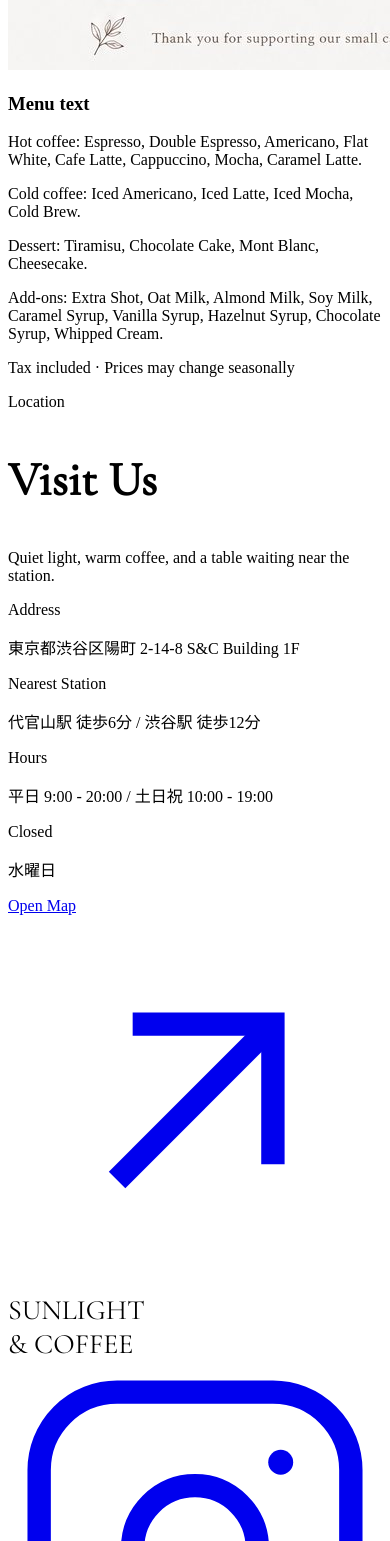
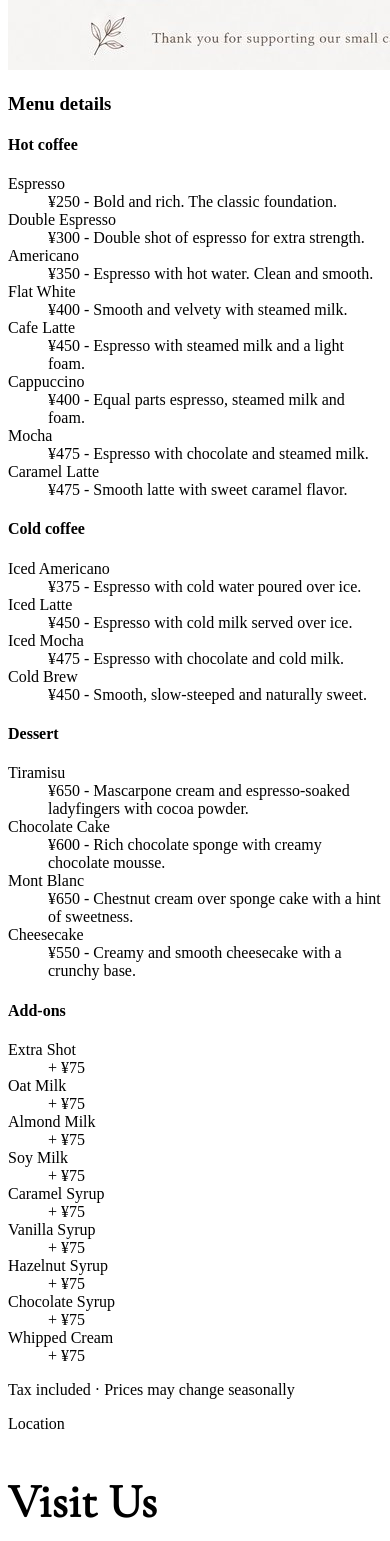
Before and after one commit to dvichisasaki/cafe-web, a React (Vite) app: page / in a window 390 px wide. Shown: the part 10327-11868 px from the top of the page. Built offline with nearby package versions, Linux system fonts and the light colour scheme; the HTML template or start-up script is replaced by a standard one.

Commit message:
Polish production cafe site details

```diff
--- a/src/App.jsx
+++ b/src/App.jsx
@@ -17,6 +17,8 @@ const IMGS = {
   americano: imagePath("americano.jpg"),
   iceLatte: imagePath("ice-latte.jpg"),
 };
+
+const INSTAGRAM_URL = "https://instagram.com/sunlight.coffee";
 
 function useReveal(threshold = 0.15) {
   const ref = useRef(null);
@@ -84,12 +86,12 @@ function Nav() {
               </li>
             ))}
           </ul>
-          <a href="https://instagram.com" target="_blank" rel="noopener noreferrer" className={`transition-all duration-300 hover:opacity-60 ${scrolled ? "text-stone-900" : "text-white"}`} aria-label="Instagram">
+          <a href={INSTAGRAM_URL} target="_blank" rel="noopener noreferrer" className={`transition-all duration-300 hover:opacity-60 ${scrolled ? "text-stone-900" : "text-white"}`} aria-label="Instagram">
             <InstagramIcon className="w-[18px] h-[18px]" />
           </a>
         </div>
         <div className="md:hidden flex items-center gap-4">
-          <a href="https://instagram.com" target="_blank" rel="noopener noreferrer" className={`${scrolled ? "text-stone-900" : "text-white"}`} aria-label="Instagram">
+          <a href={INSTAGRAM_URL} target="_blank" rel="noopener noreferrer" className={`${scrolled ? "text-stone-900" : "text-white"}`} aria-label="Instagram">
             <InstagramIcon className="w-[18px] h-[18px]" />
           </a>
           <button className="flex flex-col gap-1.5 p-1" onClick={() => setMenuOpen(!menuOpen)} aria-label="Menu" aria-expanded={menuOpen} aria-controls="mobile-nav">
@@ -103,7 +105,7 @@ function Nav() {
         <ul className="flex flex-col px-6 pb-6 gap-5 list-none">
           {links.map(l => (
             <li key={l}>
-              <a href={`#${l.toLowerCase()}`} onClick={() => setMenuOpen(false)} className="block text-[13px] tracking-[0.3em] uppercase text-stone-900 hover:text-stone-400 transition-colors">{l}</a>
+              <a href={`#${l.toLowerCase()}`} onClick={() => setMenuOpen(false)} className="block text-[13px] tracking-[0.3em] uppercase text-stone-900 hover:text-stone-500 transition-colors">{l}</a>
             </li>
           ))}
         </ul>
@@ -153,12 +155,12 @@ function SplitSection({ id, imgSrc, imgAlt, label, title, desc, reverse = false,
       </div>
       <div className={`w-full md:w-1/2 flex flex-col justify-end px-8 py-14 md:px-16 md:py-20 ${bg}`}>
         <Reveal>
-          <p className="text-[10px] tracking-[0.5em] uppercase text-stone-400 mb-5">{label}</p>
+          <p className="text-[10px] tracking-[0.5em] uppercase text-stone-500 mb-5">{label}</p>
           <h2 className="font-light leading-none tracking-tight text-stone-900"
             style={{ fontFamily: "Cormorant Garamond, serif", fontSize: "clamp(56px, 7vw, 120px)" }}>
             {title}
           </h2>
-          <p className="mt-8 text-[13px] leading-relaxed text-stone-400 max-w-xs border-t border-stone-100 pt-6">{desc}</p>
+          <p className="mt-8 text-[13px] leading-relaxed text-stone-500 max-w-xs border-t border-stone-100 pt-6">{desc}</p>
         </Reveal>
       </div>
     </section>
@@ -281,7 +283,7 @@ function CoffeeSection() {
           className={`transition-all duration-400 ease-out ${textSlideIn}`}
           style={{ transition: "transform 0.4s ease, opacity 0.4s ease" }}
         >
-          <p className="text-[10px] tracking-[0.5em] uppercase text-stone-400 mb-5">01 — Craft</p>
+          <p className="text-[10px] tracking-[0.5em] uppercase text-stone-500 mb-5">01 — Craft</p>
           <h2 id="coffee-title" className="font-light leading-none tracking-tight text-stone-900"
             style={{ fontFamily: "Cormorant Garamond, serif", fontSize: "clamp(44px, 6vw, 100px)" }}>
             {item.name}
@@ -289,12 +291,12 @@ function CoffeeSection() {
           <p className="sr-only" aria-live="polite">
             Coffee slide {index + 1} of {COFFEE_ITEMS.length}: {item.name}
           </p>
-          <p className="mt-8 text-[13px] leading-relaxed text-stone-400 max-w-xs border-t border-stone-100 pt-6">
+          <p className="mt-8 text-[13px] leading-relaxed text-stone-500 max-w-xs border-t border-stone-100 pt-6">
             {item.note}
           </p>
-          <p className="mt-4 text-[12px] tracking-[0.3em] text-stone-300">{item.price}</p>
+          <p className="mt-4 text-[12px] tracking-[0.3em] text-stone-400">{item.price}</p>
 
-          <p className="mt-10 text-[10px] tracking-[0.3em] uppercase text-stone-300 flex items-center gap-2">
+          <p className="mt-10 text-[10px] tracking-[0.3em] uppercase text-stone-400 flex items-center gap-2">
             <svg className="w-3.5 h-3.5" viewBox="0 0 24 24" fill="none" stroke="currentColor" strokeWidth="1.5" aria-hidden="true" focusable="false"><path d="M9 5l7 7-7 7" /></svg>
             Swipe or scroll to explore
           </p>
@@ -428,7 +430,7 @@ function DessertSection() {
           className={`transition-all duration-400 ease-out ${textSlideIn}`}
           style={{ transition: "transform 0.4s ease, opacity 0.4s ease" }}
         >
-          <p className="text-[10px] tracking-[0.5em] uppercase text-stone-400 mb-5">02 — Sweet</p>
+          <p className="text-[10px] tracking-[0.5em] uppercase text-stone-500 mb-5">02 — Sweet</p>
           <h2 id="dessert-title" className="font-light leading-none tracking-tight text-stone-900"
             style={{ fontFamily: "Cormorant Garamond, serif", fontSize: "clamp(44px, 6vw, 100px)" }}>
             {item.name}
@@ -436,13 +438,13 @@ function DessertSection() {
           <p className="sr-only" aria-live="polite">
             Dessert slide {index + 1} of {DESSERT_ITEMS.length}: {item.name}
           </p>
-          <p className="mt-8 text-[13px] leading-relaxed text-stone-400 max-w-xs border-t border-stone-100 pt-6">
+          <p className="mt-8 text-[13px] leading-relaxed text-stone-500 max-w-xs border-t border-stone-100 pt-6">
             {item.note}
           </p>
-          <p className="mt-4 text-[12px] tracking-[0.3em] text-stone-300">{item.price}</p>
+          <p className="mt-4 text-[12px] tracking-[0.3em] text-stone-400">{item.price}</p>
 
           {/* Swipe hint */}
-          <p className="mt-10 text-[10px] tracking-[0.3em] uppercase text-stone-300 flex items-center gap-2">
+          <p className="mt-10 text-[10px] tracking-[0.3em] uppercase text-stone-400 flex items-center gap-2">
             <svg className="w-3.5 h-3.5" viewBox="0 0 24 24" fill="none" stroke="currentColor" strokeWidth="1.5" aria-hidden="true" focusable="false"><path d="M9 5l7 7-7 7" /></svg>
             Swipe or scroll to explore
           </p>
@@ -473,13 +475,95 @@ function Atmosphere() {
 }
 
 // MENU
+const MENU_GROUPS = [
+  {
+    title: "Hot coffee",
+    items: [
+      { name: "Espresso", price: "¥250", description: "Bold and rich. The classic foundation." },
+      { name: "Double Espresso", price: "¥300", description: "Double shot of espresso for extra strength." },
+      { name: "Americano", price: "¥350", description: "Espresso with hot water. Clean and smooth." },
+      { name: "Flat White", price: "¥400", description: "Smooth and velvety with steamed milk." },
+      { name: "Cafe Latte", price: "¥450", description: "Espresso with steamed milk and a light foam." },
+      { name: "Cappuccino", price: "¥400", description: "Equal parts espresso, steamed milk and foam." },
+      { name: "Mocha", price: "¥475", description: "Espresso with chocolate and steamed milk." },
+      { name: "Caramel Latte", price: "¥475", description: "Smooth latte with sweet caramel flavor." },
+    ],
+  },
+  {
+    title: "Cold coffee",
+    items: [
+      { name: "Iced Americano", price: "¥375", description: "Espresso with cold water poured over ice." },
+      { name: "Iced Latte", price: "¥450", description: "Espresso with cold milk served over ice." },
+      { name: "Iced Mocha", price: "¥475", description: "Espresso with chocolate and cold milk." },
+      { name: "Cold Brew", price: "¥450", description: "Smooth, slow-steeped and naturally sweet." },
+    ],
+  },
+  {
+    title: "Dessert",
+    items: [
+      { name: "Tiramisu", price: "¥650", description: "Mascarpone cream and espresso-soaked ladyfingers with cocoa powder." },
+      { name: "Chocolate Cake", price: "¥600", description: "Rich chocolate sponge with creamy chocolate mousse." },
+      { name: "Mont Blanc", price: "¥650", description: "Chestnut cream over sponge cake with a hint of sweetness." },
+      { name: "Cheesecake", price: "¥550", description: "Creamy and smooth cheesecake with a crunchy base." },
+    ],
+  },
+  {
+    title: "Add-ons",
+    items: [
+      { name: "Extra Shot", price: "+ ¥75" },
+      { name: "Oat Milk", price: "+ ¥75" },
+      { name: "Almond Milk", price: "+ ¥75" },
+      { name: "Soy Milk", price: "+ ¥75" },
+      { name: "Caramel Syrup", price: "+ ¥75" },
+      { name: "Vanilla Syrup", price: "+ ¥75" },
+      { name: "Hazelnut Syrup", price: "+ ¥75" },
+      { name: "Chocolate Syrup", price: "+ ¥75" },
+      { name: "Whipped Cream", price: "+ ¥75" },
+    ],
+  },
+];
+
 function MenuSection() {
   const [lightbox, setLightbox] = useState(false);
+  const closeButtonRef = useRef(null);
+  const menuTriggerRef = useRef(null);
+
+  const closeLightbox = useCallback(() => {
+    setLightbox(false);
+    window.setTimeout(() => menuTriggerRef.current?.focus(), 0);
+  }, []);
+
   useEffect(() => {
-    const fn = (e) => { if (e.key === "Escape") setLightbox(false); };
+    if (!lightbox) return undefined;
+
+    const fn = (e) => {
+      if (e.key === "Escape") {
+        closeLightbox();
+        return;
+      }
+
+      if (e.key !== "Tab") return;
+
+      const focusable = Array.from(
+        document.querySelectorAll('[role="dialog"] button, [role="dialog"] [href], [role="dialog"] [tabindex]:not([tabindex="-1"])')
+      ).filter((el) => !el.disabled && el.offsetParent !== null);
+      if (!focusable.length) return;
+
+      const first = focusable[0];
+      const last = focusable[focusable.length - 1];
+      if (e.shiftKey && document.activeElement === first) {
+        e.preventDefault();
+        last.focus();
+      } else if (!e.shiftKey && document.activeElement === last) {
+        e.preventDefault();
+        first.focus();
+      }
+    };
+
     window.addEventListener("keydown", fn);
+    closeButtonRef.current?.focus();
     return () => window.removeEventListener("keydown", fn);
-  }, []);
+  }, [closeLightbox, lightbox]);
 
   const openLightboxFromKeyboard = (e) => {
     if (e.key !== "Enter" && e.key !== " ") return;
@@ -496,11 +580,12 @@ function MenuSection() {
               style={{ fontFamily: "Cormorant Garamond, serif", fontSize: "clamp(48px, 6vw, 80px)" }}>
               Menu
             </h2>
-            <p className="text-[11px] tracking-[0.3em] text-stone-400 uppercase">Tap to enlarge</p>
+            <p className="text-[11px] tracking-[0.3em] text-stone-500 uppercase">Tap to enlarge</p>
           </div>
         </Reveal>
         <Reveal delay={150}>
           <div
+            ref={menuTriggerRef}
             className="cursor-zoom-in overflow-hidden block w-full md:max-w-6xl md:mx-auto"
             onClick={() => setLightbox(true)}
             onKeyDown={openLightboxFromKeyboard}
@@ -514,18 +599,27 @@ function MenuSection() {
             </picture>
           </div>
           <div className="sr-only">
-            <h3>Menu text</h3>
-            <p>Hot coffee: Espresso, Double Espresso, Americano, Flat White, Cafe Latte, Cappuccino, Mocha, Caramel Latte.</p>
-            <p>Cold coffee: Iced Americano, Iced Latte, Iced Mocha, Cold Brew.</p>
-            <p>Dessert: Tiramisu, Chocolate Cake, Mont Blanc, Cheesecake.</p>
-            <p>Add-ons: Extra Shot, Oat Milk, Almond Milk, Soy Milk, Caramel Syrup, Vanilla Syrup, Hazelnut Syrup, Chocolate Syrup, Whipped Cream.</p>
+            <h3>Menu details</h3>
+            {MENU_GROUPS.map((group) => (
+              <section key={group.title} aria-labelledby={`menu-${group.title.toLowerCase().replace(/\s+/g, "-")}`}>
+                <h4 id={`menu-${group.title.toLowerCase().replace(/\s+/g, "-")}`}>{group.title}</h4>
+                <dl>
+                  {group.items.map((menuItem) => (
+                    <div key={menuItem.name}>
+                      <dt>{menuItem.name}</dt>
+                      <dd>{menuItem.price}{menuItem.description ? ` - ${menuItem.description}` : ""}</dd>
+                    </div>
+                  ))}
+                </dl>
+              </section>
+            ))}
           </div>
-          <p className="mt-6 text-[11px] tracking-[0.2em] text-stone-300 uppercase">Tax included · Prices may change seasonally</p>
+          <p className="mt-6 text-[11px] tracking-[0.2em] text-stone-400 uppercase">Tax included · Prices may change seasonally</p>
         </Reveal>
       </section>
       {lightbox && (
-        <div className="fixed inset-0 bg-black/90 z-50 flex items-center justify-center cursor-zoom-out p-4" onClick={() => setLightbox(false)} role="dialog" aria-modal="true" aria-label="Expanded menu image">
-          <button className="absolute top-6 right-8 text-white text-[11px] tracking-[0.3em] uppercase hover:opacity-60 transition-opacity" onClick={() => setLightbox(false)} autoFocus>Close</button>
+        <div className="fixed inset-0 bg-black/90 z-50 flex items-center justify-center cursor-zoom-out p-4" onClick={closeLightbox} role="dialog" aria-modal="true" aria-label="Expanded menu image">
+          <button ref={closeButtonRef} className="absolute top-6 right-8 text-white text-[11px] tracking-[0.3em] uppercase hover:opacity-60 transition-opacity" onClick={closeLightbox}>Close</button>
           <picture onClick={(e) => e.stopPropagation()}>
             <source media="(min-width: 768px)" srcSet={IMGS.menuDesktop} />
             <img src={IMGS.menu} alt="Expanded Sunlight & Coffee menu" className="max-w-full max-h-[90vh] object-contain" />
@@ -552,14 +646,14 @@ function LocationSection() {
       <Reveal>
         <div className="grid grid-cols-1 md:grid-cols-[0.9fr_1.1fr] gap-14 md:gap-20">
           <div>
-            <p className="text-[10px] tracking-[0.6em] uppercase text-stone-400 mb-6">Location</p>
+            <p className="text-[10px] tracking-[0.6em] uppercase text-stone-500 mb-6">Location</p>
             <h2
               className="font-light leading-tight tracking-tight text-stone-900"
               style={{ fontFamily: "Cormorant Garamond, serif", fontSize: "clamp(48px, 6vw, 86px)" }}
             >
               Visit Us
             </h2>
-            <p className="mt-8 text-[13px] leading-relaxed text-stone-400 max-w-sm">
+            <p className="mt-8 text-[13px] leading-relaxed text-stone-500 max-w-sm">
               Quiet light, warm coffee, and a table waiting near the station.
             </p>
           </div>
@@ -567,7 +661,7 @@ function LocationSection() {
           <div className="grid grid-cols-1 sm:grid-cols-2 gap-x-10 gap-y-8 content-end">
             {SHOP_INFO.map(({ label, value }) => (
               <div key={label} className="border-t border-stone-200 pt-5">
-                <p className="text-[10px] tracking-[0.35em] uppercase text-stone-300 mb-3">{label}</p>
+                <p className="text-[10px] tracking-[0.35em] uppercase text-stone-400 mb-3">{label}</p>
                 <p className="text-[13px] leading-relaxed text-stone-700">{value}</p>
               </div>
             ))}
@@ -576,8 +670,8 @@ function LocationSection() {
               href={mapHref}
               target="_blank"
               rel="noopener noreferrer"
-              aria-label="Google MapsでSunlight & Coffeeの架空住所を開く"
-              className="sm:col-span-2 mt-2 inline-flex w-fit items-center gap-3 border-b border-stone-900 pb-2 text-[11px] tracking-[0.3em] uppercase text-stone-900 hover:text-stone-400 hover:border-stone-300 transition-colors"
+              aria-label="Google MapsでSunlight & Coffeeの住所を開く"
+              className="sm:col-span-2 mt-2 inline-flex w-fit items-center gap-3 border-b border-stone-900 pb-2 text-[11px] tracking-[0.3em] uppercase text-stone-900 hover:text-stone-500 hover:border-stone-300 transition-colors"
             >
               Open Map
               <svg className="w-3.5 h-3.5" viewBox="0 0 24 24" fill="none" stroke="currentColor" strokeWidth="1.5" aria-hidden="true" focusable="false"><path d="M7 17L17 7" /><path d="M8 7h9v9" /></svg>
@@ -598,18 +692,18 @@ function Footer() {
           SUNLIGHT<br />& COFFEE
         </div>
         <div className="flex flex-col gap-4">
-          {[{ label: "Instagram", href: "https://instagram.com", icon: true }, { label: "Location", href: "#location" }, { label: "Reservations", href: "#" }].map(({ label, href, icon }) => (
+          {[{ label: "Instagram", href: INSTAGRAM_URL, icon: true }, { label: "Location", href: "#location" }].map(({ label, href, icon }) => (
             <a key={label} href={href} target={href.startsWith("http") ? "_blank" : undefined} rel={href.startsWith("http") ? "noopener noreferrer" : undefined}
-              className="flex items-center gap-2 text-[11px] tracking-[0.3em] uppercase text-stone-900 hover:text-stone-400 transition-colors w-fit">
+              className="flex items-center gap-2 text-[11px] tracking-[0.3em] uppercase text-stone-900 hover:text-stone-500 transition-colors w-fit">
               {icon && <InstagramIcon className="w-3.5 h-3.5" />}{label}
             </a>
           ))}
         </div>
-        <div className="text-[11px] tracking-[0.2em] text-stone-400 uppercase leading-loose md:text-right">
+        <div className="text-[11px] tracking-[0.2em] text-stone-500 uppercase leading-loose md:text-right">
           Wed Closed<br />9AM — 8PM<br /><br />Coffee · Food · Sweets<br />& Good Days
         </div>
       </div>
-      <div className="mt-16 pt-8 border-t border-stone-50 flex justify-between text-[10px] tracking-[0.2em] text-stone-200 uppercase">
+      <div className="mt-16 pt-8 border-t border-stone-50 flex justify-between text-[10px] tracking-[0.2em] text-stone-300 uppercase">
         <span>© 2026 Sunlight & Coffee</span>
         <span>Light · Coffee · Dessert</span>
       </div>
```
Also changed, not shown: index.html (+5 -5 lines).
